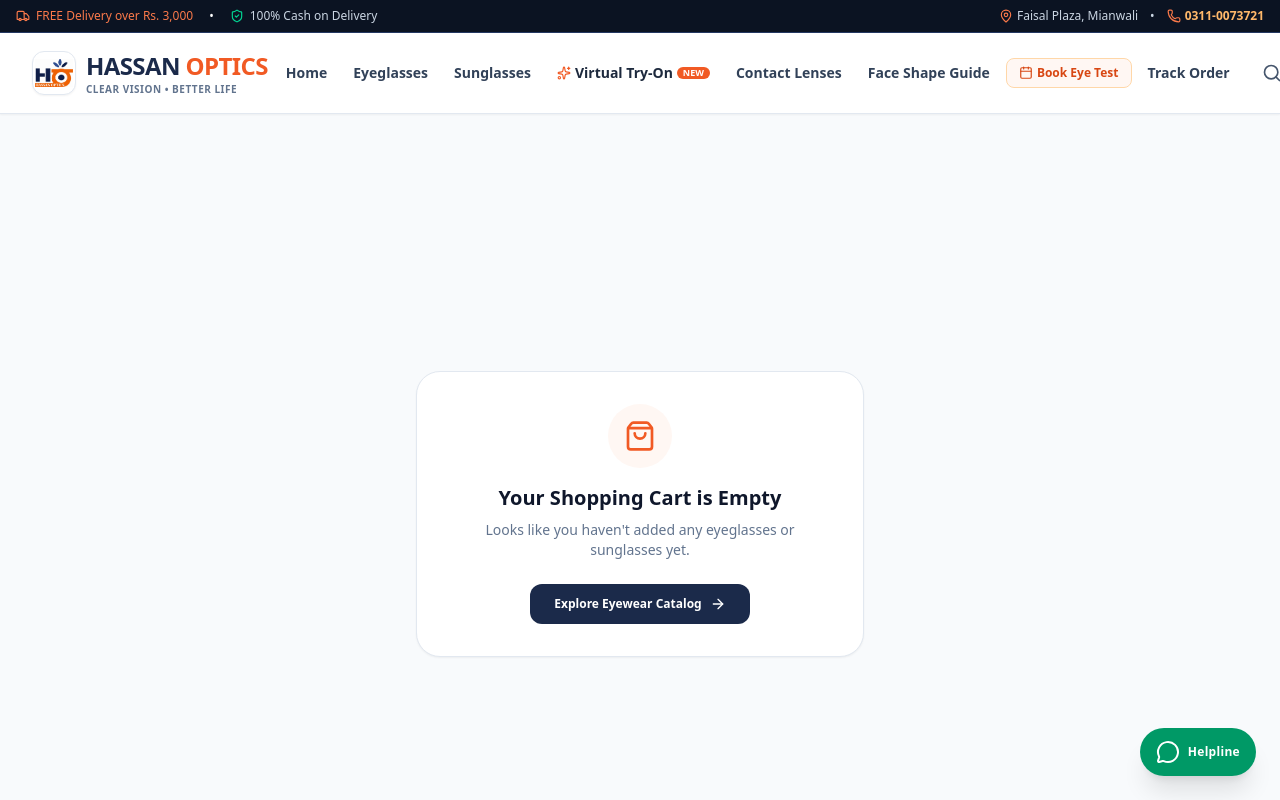
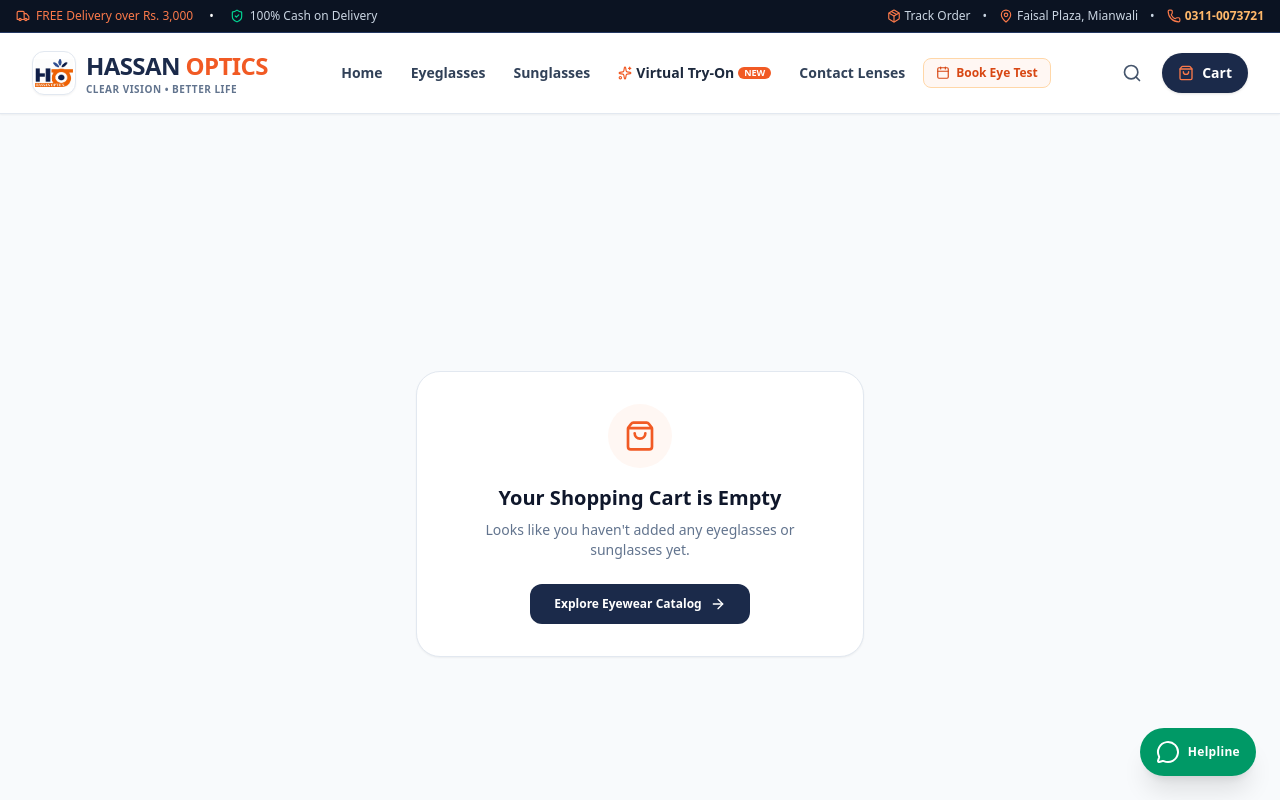
Before and after one commit to hifzurr747/hassan-optics, a Next.js app: page /checkout in a window 1280 px wide. Shown: the top 800 px of the page. Built offline with nearby package versions, Linux system fonts and the light colour scheme.

Commit message:
fix(navbar): streamline desktop nav links to eliminate Cart button overflow on all laptop screens

```diff
--- a/src/components/common/AnnouncementBar.tsx
+++ b/src/components/common/AnnouncementBar.tsx
@@ -1,4 +1,5 @@
-import { MapPin, Phone, Truck, ShieldCheck } from "lucide-react";
+import Link from "next/link";
+import { MapPin, Phone, Truck, ShieldCheck, Package } from "lucide-react";
 import { STORE_INFO } from "@/lib/constants";
 import { formatPrice, FREE_SHIPPING_THRESHOLD } from "@/lib/utils";
 
@@ -19,8 +20,16 @@ export default function AnnouncementBar() {
           </span>
         </div>
 
-        {/* Right: Physical store & phone */}
-        <div className="flex items-center gap-3 text-slate-300 shrink-0">
+        {/* Right: Track order, physical store & phone */}
+        <div className="flex items-center gap-2.5 sm:gap-3 text-slate-300 shrink-0">
+          <Link
+            href="/track-order"
+            className="flex items-center gap-1 text-slate-300 hover:text-white transition-colors font-medium hover:underline"
+          >
+            <Package className="w-3.5 h-3.5 text-orange-400" />
+            <span>Track Order</span>
+          </Link>
+          <span className="hidden md:inline text-navy-400">•</span>
           <span className="hidden md:flex items-center gap-1">
             <MapPin className="w-3.5 h-3.5 text-orange-400" />
             <span>Faisal Plaza, Mianwali</span>
--- a/src/components/common/Navbar.tsx
+++ b/src/components/common/Navbar.tsx
@@ -29,15 +29,15 @@ export default function Navbar() {
     { name: "Sunglasses", href: "/sunglasses" },
     { name: "Virtual Try-On", href: "/virtual-try-on", isNew: true },
     { name: "Contact Lenses", href: "/contact-lenses" },
-    { name: "Face Shape Guide", href: "/face-shape-guide", desktopHideLg: true },
-    { name: "Book Eye Test", href: "/book-eye-test", highlight: true, shortName: "Eye Test" },
-    { name: "Track Order", href: "/track-order", desktopHideLg: true },
+    { name: "Face Shape Guide", href: "/face-shape-guide", desktop2xlOnly: true },
+    { name: "Book Eye Test", href: "/book-eye-test", highlight: true },
+    { name: "Track Order", href: "/track-order", mobileOnly: true },
   ];
 
   return (
     <header className="sticky top-0 z-30 bg-white/95 backdrop-blur-md border-b border-slate-200 shadow-xs print:hidden">
-      <div className="max-w-7xl mx-auto px-2.5 sm:px-4 lg:px-6 xl:px-8">
-        <div className="flex items-center justify-between h-16 sm:h-20 gap-1.5 sm:gap-2">
+      <div className="max-w-7xl mx-auto px-4 sm:px-6 lg:px-8">
+        <div className="flex items-center justify-between h-16 sm:h-20 gap-2 sm:gap-4">
           {/* Brand Logo with Official Hassan Optics Logo */}
           <Link href="/" className="flex items-center gap-2 sm:gap-2.5 group shrink-0">
             <div className="relative w-9 h-9 sm:w-11 sm:h-11 rounded-xl overflow-hidden bg-white shadow-xs border border-slate-200 p-0.5 shrink-0 group-hover:border-[#F15A24]/40 transition-colors">
@@ -60,8 +60,10 @@ export default function Navbar() {
           </Link>
 
           {/* Desktop Navigation */}
-          <nav className="hidden lg:flex items-center gap-0.5 xl:gap-1.5">
+          <nav className="hidden lg:flex items-center gap-1 xl:gap-2">
             {navLinks.map((link) => {
+              if (link.mobileOnly) return null;
+
               const isActive =
                 link.href === "/"
                   ? pathname === "/"
@@ -72,11 +74,10 @@ export default function Navbar() {
                   <Link
                     key={link.name}
                     href={link.href}
-                    className="flex items-center gap-1 px-2 xl:px-3 py-1.5 rounded-lg text-xs font-bold text-orange-600 bg-orange-50 hover:bg-orange-100 transition border border-orange-200 whitespace-nowrap shrink-0"
+                    className="flex items-center gap-1.5 px-3 py-1.5 rounded-lg text-xs font-bold text-orange-600 bg-orange-50 hover:bg-orange-100 transition border border-orange-200 whitespace-nowrap shrink-0"
                   >
                     <Calendar className="w-3.5 h-3.5 shrink-0" />
-                    <span className="hidden xl:inline">{link.name}</span>
-                    <span className="xl:hidden">{link.shortName || link.name}</span>
+                    <span>{link.name}</span>
                   </Link>
                 );
               }
@@ -86,7 +87,7 @@ export default function Navbar() {
                   <Link
                     key={link.name}
                     href={link.href}
-                    className="flex items-center gap-1 px-1.5 xl:px-2.5 py-1.5 rounded-lg text-xs xl:text-sm font-bold text-slate-800 hover:text-[#F15A24] transition whitespace-nowrap shrink-0 group"
+                    className="flex items-center gap-1 px-2 xl:px-2.5 py-1.5 rounded-lg text-xs xl:text-sm font-bold text-slate-800 hover:text-[#F15A24] transition whitespace-nowrap shrink-0 group"
                   >
                     <Sparkles className="w-3.5 h-3.5 text-[#F15A24] group-hover:rotate-12 transition-transform shrink-0" />
                     <span>{link.name}</span>
@@ -101,8 +102,8 @@ export default function Navbar() {
                 <Link
                   key={link.name}
                   href={link.href}
-                  className={`px-1.5 xl:px-2.5 py-1.5 rounded-lg text-xs xl:text-sm font-semibold transition whitespace-nowrap shrink-0 ${
-                    link.desktopHideLg ? "hidden xl:inline-block" : "inline-block"
+                  className={`px-2 xl:px-2.5 py-1.5 rounded-lg text-xs xl:text-sm font-semibold transition whitespace-nowrap shrink-0 ${
+                    link.desktop2xlOnly ? "hidden 2xl:inline-block" : "inline-block"
                   } ${
                     isActive
                       ? "text-orange-500 bg-orange-50/60 font-bold"
@@ -116,12 +117,12 @@ export default function Navbar() {
           </nav>
 
           {/* Right Action Icons (Always fully visible, never clipped) */}
-          <div className="flex items-center gap-1 sm:gap-2.5 shrink-0 ml-auto lg:ml-0 pl-1">
+          <div className="flex items-center gap-2 sm:gap-3 shrink-0">
             {/* Quick Catalog Search Link */}
             <Link
               href="/shop"
               aria-label="Search Catalog"
-              className="p-1.5 sm:p-2.5 text-slate-600 hover:text-navy-900 hover:bg-slate-100 rounded-full transition shrink-0"
+              className="p-2 text-slate-600 hover:text-navy-900 hover:bg-slate-100 rounded-full transition shrink-0"
             >
               <Search className="w-4 h-4 sm:w-5 sm:h-5" />
             </Link>
@@ -130,10 +131,10 @@ export default function Navbar() {
             <button
               onClick={openCart}
               aria-label="View Cart"
-              className="relative flex items-center gap-1.5 sm:gap-2 bg-navy-900 hover:bg-navy-800 text-white px-3 sm:px-4 py-2 sm:py-2.5 rounded-full font-medium text-xs sm:text-sm transition shadow-sm active:scale-95 shrink-0"
+              className="relative flex items-center gap-1.5 sm:gap-2 bg-navy-900 hover:bg-navy-800 text-white px-3.5 sm:px-4 py-2 sm:py-2.5 rounded-full font-semibold text-xs sm:text-sm transition shadow-sm active:scale-95 shrink-0"
             >
               <ShoppingBag className="w-4 h-4 text-orange-400 shrink-0" />
-              <span className="hidden sm:inline">Cart</span>
+              <span>Cart</span>
               {itemCount > 0 && (
                 <span className="bg-orange-500 text-white text-[10px] sm:text-xs font-bold w-4 h-4 sm:w-5 sm:h-5 rounded-full flex items-center justify-center animate-in zoom-in shrink-0">
                   {itemCount}
@@ -144,7 +145,7 @@ export default function Navbar() {
             {/* Mobile Menu Button */}
             <button
               onClick={() => setMobileMenuOpen(!mobileMenuOpen)}
-              className="lg:hidden p-1.5 sm:p-2 text-slate-700 hover:text-navy-900 hover:bg-slate-100 rounded-lg transition shrink-0"
+              className="lg:hidden p-2 text-slate-700 hover:text-navy-900 hover:bg-slate-100 rounded-lg transition shrink-0"
               aria-label="Toggle navigation menu"
             >
               {mobileMenuOpen ? <X className="w-5 h-5 sm:w-6 sm:h-6" /> : <Menu className="w-5 h-5 sm:w-6 sm:h-6" />}
```
